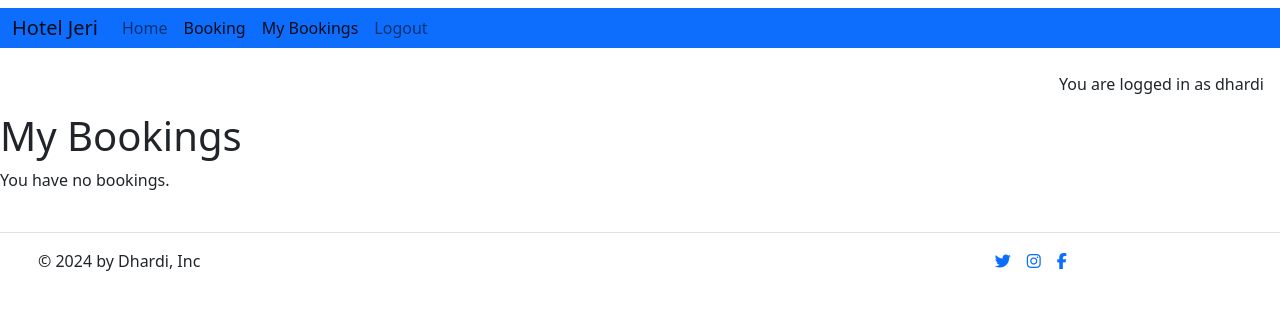
After one commit to dhardi/hoteljeri, a Django app: page /bookings/my-bookings/ in a window 1280 px wide. The commit adds this page. Shown: the top 310 px of the page. Run offline with Django 4.2, Linux system fonts and the light colour scheme; a user stored in the database is signed in; data that the repository does not hold is empty; some libraries are stand-ins or nearby versions.

Commit message:
add func delete and change bookings add templates

```diff
--- /dev/null
+++ b/bookings/templates/bookings/user_bookings.html
@@ -0,0 +1,40 @@
+{% extends "base.html" %}
+
+{% block title %}My Bookings{% endblock %}
+
+{% block content %}
+<h1>My Bookings</h1>
+{% if bookings %}
+    <ul>
+    {% for booking in bookings %}
+        <li>
+            {{ booking.room.name }}: {{ booking.start_time }} to {{ booking.end_time }}
+            <a href="{% url 'change_booking' booking.pk %}" class="btn btn-warning btn-sm">Change</a>
+            <a href="{% url 'delete_booking' booking.pk %}" class="btn btn-danger btn-sm">Delete</a>
+        </li>
+    {% endfor %}
+    </ul>
+{% else %}
+    <p>You have no bookings.</p>
+{% endif %}
+
+{% if editing %}
+<h2>Edit Booking</h2>
+<form method="post" action="{% url 'change_booking' booking_to_edit.pk %}">
+    {% csrf_token %}
+    {{ form.as_p }}
+    <button type="submit" class="btn btn-primary">Save changes</button>
+    <a href="{% url 'user_bookings' %}" class="btn btn-secondary">Cancel</a>
+</form>
+{% endif %}
+
+{% if deleting %}
+<h2>Confirm Delete</h2>
+<p>Are you sure you want to delete the booking for {{ booking_to_delete.room.name }} from {{ booking_to_delete.start_time }} to {{ booking_to_delete.end_time }}?</p>
+<form method="post" action="{% url 'delete_booking' booking_to_delete.pk %}">
+    {% csrf_token %}
+    <button type="submit" class="btn btn-danger">Delete</button>
+    <a href="{% url 'user_bookings' %}" class="btn btn-secondary">Cancel</a>
+</form>
+{% endif %}
+{% endblock %}
--- a/bookings/urls.py
+++ b/bookings/urls.py
@@ -4,5 +4,8 @@ from django.urls import path
 urlpatterns = [
     path('', views.index, name='bookings'),
     path('booking_success/', views.booking_success, name='booking_success'),
+    path('my-bookings/', views.user_bookings, name='user_bookings'),
+    path('my-bookings/change/<int:pk>/', views.change_booking, name='change_booking'),
+    path('my-bookings/delete/<int:pk>/', views.delete_booking, name='delete_booking'),
    # path('book_room/', views.book_room, name='book_room'),
 ]
--- a/bookings/views.py
+++ b/bookings/views.py
@@ -4,6 +4,8 @@ from .models import Room, Booking
 from rooms.models import Post
 from django.shortcuts import redirect
 from .forms import BookingForm
+from django.contrib.auth.decorators import login_required
+from django.shortcuts import render, get_object_or_404, redirect
 
 
 # Create your views here.
@@ -50,3 +52,32 @@ def index(request):
         rooms = Room.objects.all()
         form = BookingForm()
         return render(request, 'bookings/appbooking.html', {'form': form, 'rooms': rooms})
+
+
+#show the bookings for user logged
+
+@login_required
+def user_bookings(request):
+    bookings = Booking.objects.filter(user=request.user)
+    return render(request, 'bookings/user_bookings.html', {'bookings': bookings})
+
+
+@login_required
+def change_booking(request, pk):
+    booking = get_object_or_404(Booking, pk=pk, user=request.user)
+    if request.method == "POST":
+        form = BookingForm(request.POST, instance=booking)
+        if form.is_valid():
+            form.save()
+            return redirect('user_bookings')
+    else:
+        form = BookingForm(instance=booking)
+    return render(request, 'bookings/change_booking.html', {'form': form})
+
+@login_required
+def delete_booking(request, pk):
+    booking = get_object_or_404(Booking, pk=pk, user=request.user)
+    if request.method == "POST":
+        booking.delete()
+        return redirect('user_bookings')
+    return render(request, 'bookings/confirm_delete.html', {'booking': booking})
--- a/templates/base.html
+++ b/templates/base.html
@@ -1,6 +1,6 @@
 {% url 'home' as home_url %}
 {% url 'Bookings' as bookings_url %}
-
+{% url 'user_bookings' as bookings_url %}
 {% url 'account_login' as login_url %}
 {% url 'account_signup' as signup_url %}
 {% url 'account_logout' as logout_url %}
@@ -52,6 +52,10 @@
                       >
                     </li>
                     {% if user.is_authenticated %}
+<li class="nav-item">
+<a class="nav-link {% if request.path == bookings_url %}active{% endif %}" aria-current="page"
+href="{{ bookings_url }}">My Bookings</a>
+</li>
 <li class="nav-item">
 	<a class="nav-link {% if request.path == logout_url %}active{% endif %}" aria-current="page" href="{% url 'account_logout' %}">Logout</a>
 </li>
```
Also changed, not shown: bookings/templates/bookings/change_booking.html (added, +11 -0 lines), bookings/templates/bookings/confirm_delete.html (added, +11 -0 lines).
